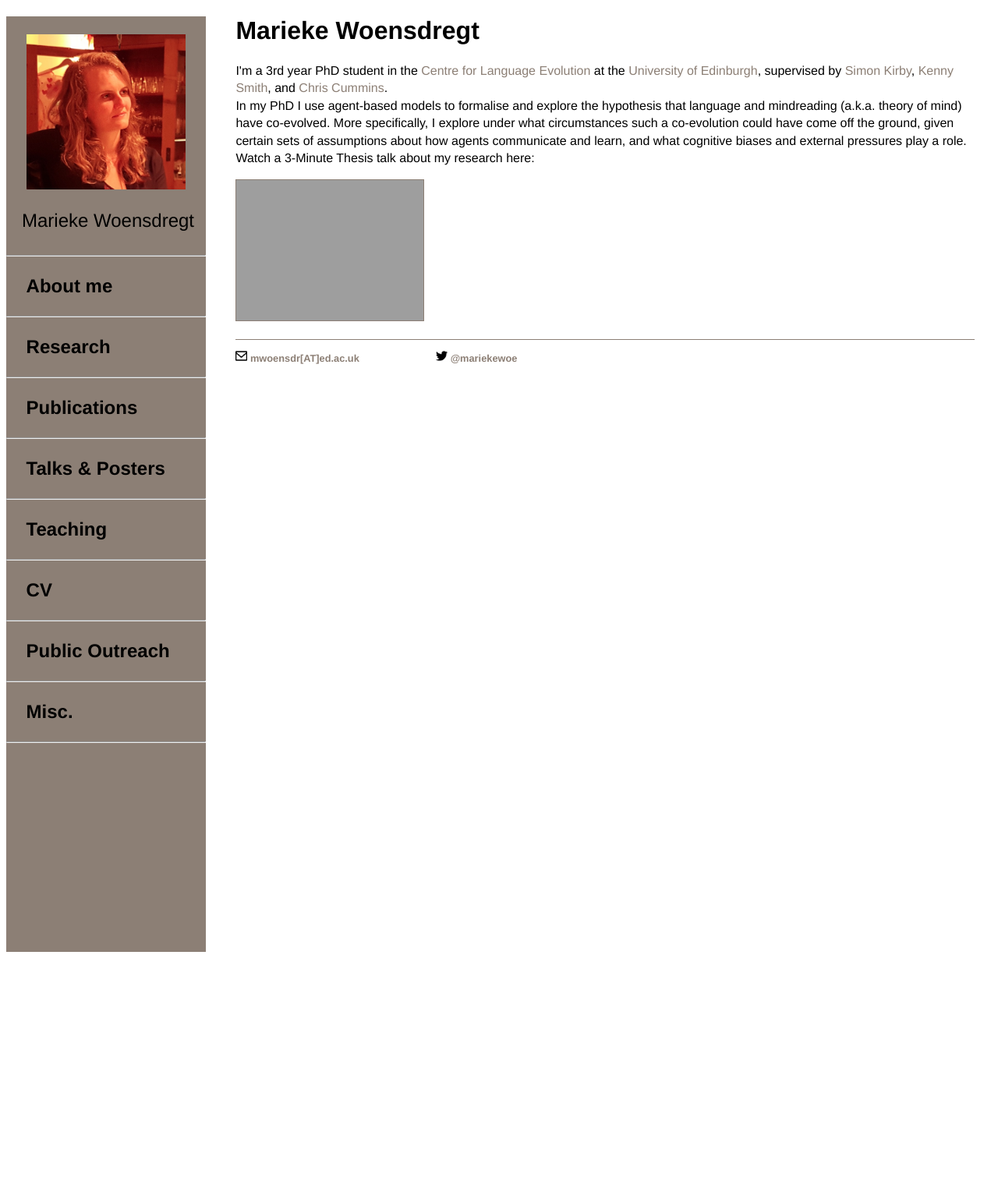
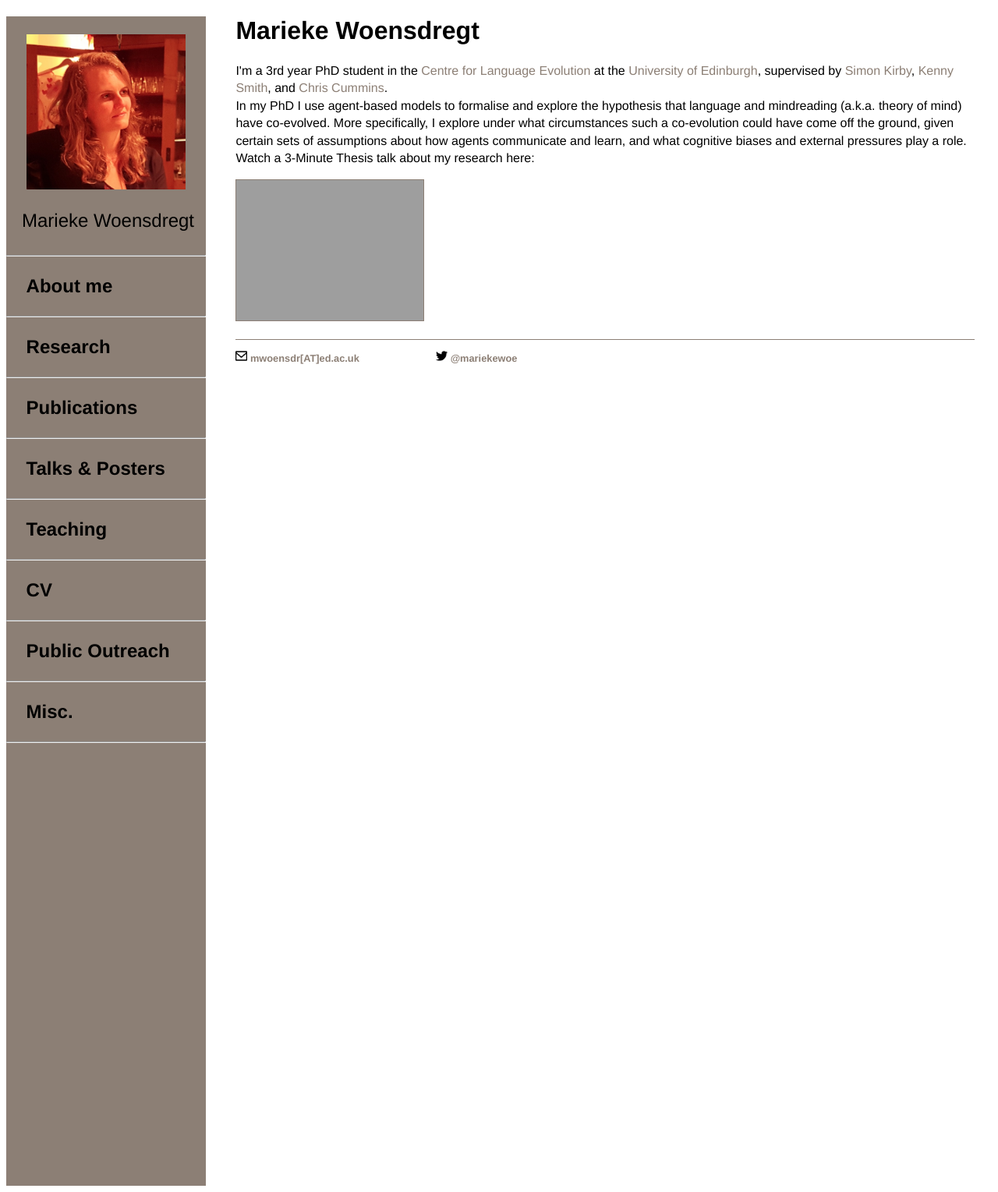
Before and after one commit to marieke-woensdregt/marieke-woensdregt.github.io, a Jekyll site: the page built from index.html, in a window 1280 px wide. Shown: the whole page at 78% size. Built offline with Jekyll 4.4.1, drawn with Linux system fonts in a browser that asks for light colours; before the commit the page ends 1229 px from its top, so only the background shows below that; grey boxes are pictures that could not be loaded.

Commit message:
Update main.css

```diff
--- a/css/main.css
+++ b/css/main.css
@@ -1,6 +1,6 @@
 body {
     position:relative;
-    min-height:1200px;
+    min-height:1500px;
     width: 100%;
 }
 nav ul, footer ul {
```
